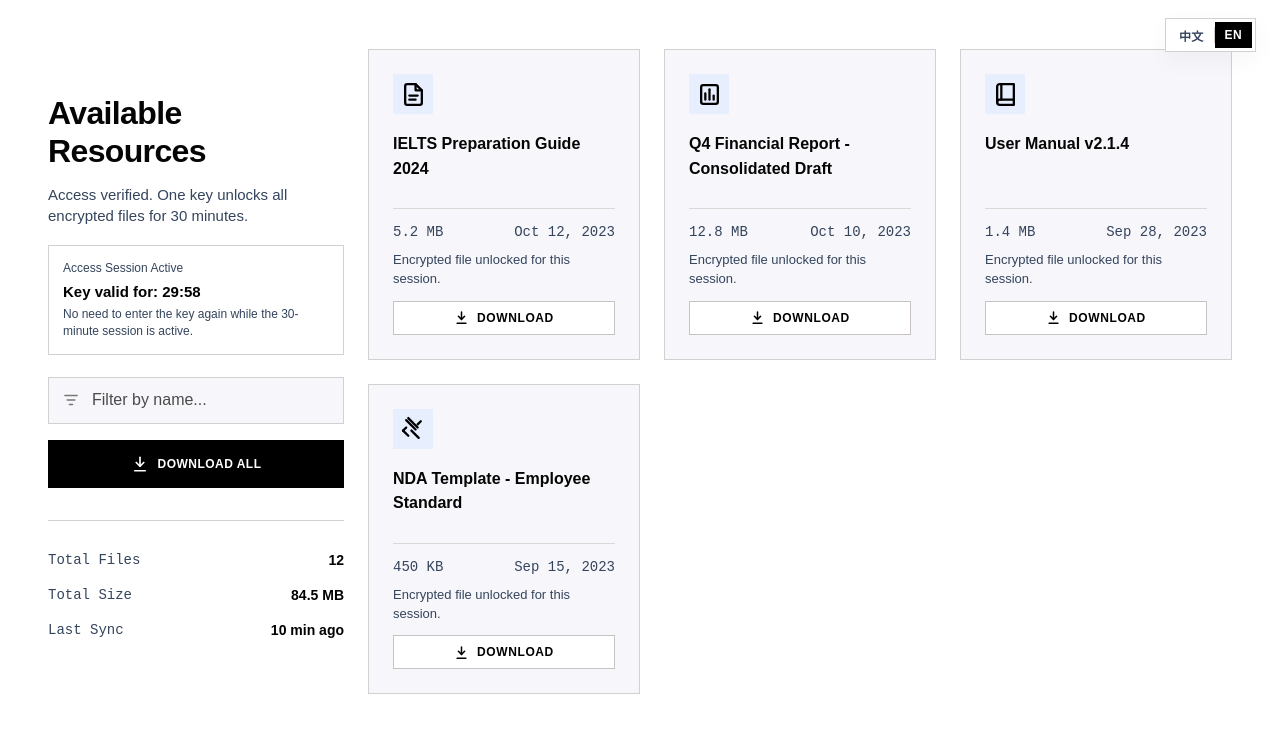
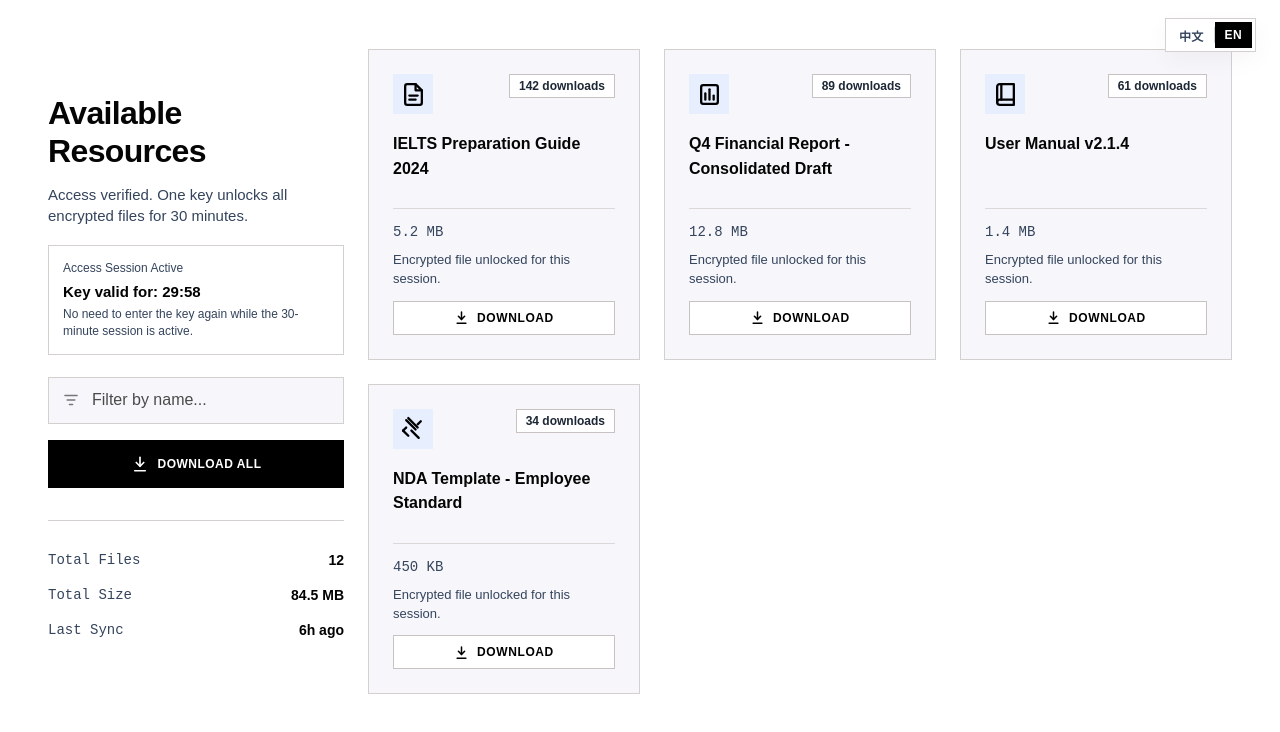
Before and after one commit to StephenChanHub/downloader-frontend, a React (Create React App) app: page / in a window 1280 px wide. Both pictures are taken after typing "Sample123" into the empty fields and a click on the button "Access Files". Shown: the top 732 px of the page. Built offline with nearby package versions, Linux system fonts and the light colour scheme.

Commit message:
下载页面的文件卡片右上角添加下载次数标识，取消时间字段。最近同步时间显示 24h 内的随机时间。

```diff
--- a/src/App.jsx
+++ b/src/App.jsx
@@ -80,7 +80,9 @@ const copy = {
     totalFiles: 'Total Files',
     totalSize: 'Total Size',
     lastSync: 'Last Sync',
-    lastSyncValue: '10 min ago',
+    syncMinutesAgo: 'min ago',
+    syncHoursAgo: 'h ago',
+    downloadsBadge: 'downloads',
     backToLogin: 'Lock & return to login',
     resourcesGridAria: 'Available resources',
     accessSessionActive: 'Access Session Active',
@@ -140,7 +142,9 @@ const copy = {
     totalFiles: '文件总数',
     totalSize: '文件总大小',
     lastSync: '最近同步',
-    lastSyncValue: '10 分钟前',
+    syncMinutesAgo: '分钟前',
+    syncHoursAgo: '小时前',
+    downloadsBadge: '次下载',
     backToLogin: '锁定并返回登录',
     resourcesGridAria: '可用资源',
     accessSessionActive: '访问会话已激活',
@@ -213,6 +217,19 @@ function formatRemainingTime(expiresAt) {
   const minutes = Math.floor(totalSeconds / 60).toString().padStart(2, '0');
   const seconds = (totalSeconds % 60).toString().padStart(2, '0');
   return `${minutes}:${seconds}`;
+}
+
+function createRandomSyncMinutes() {
+  return Math.floor(Math.random() * (24 * 60 - 1)) + 1;
+}
+
+function formatSyncTime(minutesAgo, t, lang) {
+  if (minutesAgo < 60) {
+    return lang === 'zh' ? `${minutesAgo} ${t.syncMinutesAgo}` : `${minutesAgo} ${t.syncMinutesAgo}`;
+  }
+
+  const hoursAgo = Math.floor(minutesAgo / 60);
+  return lang === 'zh' ? `${hoursAgo} ${t.syncHoursAgo}` : `${hoursAgo}${t.syncHoursAgo}`;
 }
 
 function Icon({ name, size = 18, strokeWidth = 2.2 }) {
@@ -451,13 +468,13 @@ function ResourceCard({ item, t }) {
     <article className="resource-card">
       <div className="resource-card__top">
         <div className="resource-icon"><Icon name={item.icon} size={25} strokeWidth={2.2} /></div>
+        <span className="download-count-badge">{item.downloads} {t.downloadsBadge}</span>
       </div>
 
       <h2>{item.title}</h2>
 
-      <div className="resource-meta">
+      <div className="resource-meta resource-meta--single">
         <span>{item.size}</span>
-        <span>{item.date}</span>
       </div>
 
       <p className="resource-download-note">{t.readyToDownload}</p>
@@ -469,7 +486,7 @@ function ResourceCard({ item, t }) {
   );
 }
 
-function ResourcesPage({ onLock, t, sessionExpiresAt }) {
+function ResourcesPage({ onLock, t, sessionExpiresAt, lastSyncMinutesAgo, lang }) {
   const [query, setQuery] = useState('');
   const filtered = useMemo(() => {
     const keyword = query.trim().toLowerCase();
@@ -520,7 +537,7 @@ function ResourcesPage({ onLock, t, sessionExpiresAt }) {
             </div>
             <div>
               <dt>{t.lastSync}</dt>
-              <dd>{t.lastSyncValue}</dd>
+              <dd>{formatSyncTime(lastSyncMinutesAgo, t, lang)}</dd>
             </div>
           </dl>
         </div>
@@ -657,6 +674,7 @@ function AdminPage({ onSignOut, t }) {
 export default function App() {
   const [lang, setLang] = useState(() => localStorage.getItem('secure-doc-language') || 'en');
   const [tick, setTick] = useState(Date.now());
+  const [lastSyncMinutesAgo] = useState(createRandomSyncMinutes);
   const [accessExpiresAt, setAccessExpiresAt] = useState(() => readTimedSession(USER_SESSION_STORAGE_KEY));
   const [adminExpiresAt, setAdminExpiresAt] = useState(() => readTimedSession(ADMIN_SESSION_STORAGE_KEY));
   const [page, setPage] = useState(() => {
@@ -723,7 +741,13 @@ export default function App() {
       <LanguageSwitch lang={lang} onLanguageChange={setLang} t={t} />
       {page === 'admin' && isAdminValid && <AdminPage onSignOut={handleAdminSignOut} t={t} />}
       {page === 'resources' && isAccessValid && (
-        <ResourcesPage onLock={handleLockUserSession} t={t} sessionExpiresAt={accessExpiresAt} />
+        <ResourcesPage
+          onLock={handleLockUserSession}
+          t={t}
+          sessionExpiresAt={accessExpiresAt}
+          lastSyncMinutesAgo={lastSyncMinutesAgo}
+          lang={lang}
+        />
       )}
       {page === 'login' && <LoginPage onUserLogin={handleUserLogin} onAdminLogin={handleAdminLogin} t={t} />}
     </>
--- a/src/styles.css
+++ b/src/styles.css
@@ -351,6 +351,20 @@ select:focus,
   gap: 16px;
 }
 
+.download-count-badge {
+  display: inline-flex;
+  align-items: center;
+  min-height: 24px;
+  padding: 4px 9px;
+  border: 1px solid var(--line-dark);
+  background: #fff;
+  color: #1d2736;
+  font-size: 12px;
+  font-weight: 800;
+  line-height: 1;
+  white-space: nowrap;
+}
+
 .resource-icon {
   width: 40px;
   height: 40px;
@@ -378,6 +392,10 @@ select:focus,
   font-family: "Courier New", monospace;
   color: var(--muted);
   font-size: 14px;
+}
+
+.resource-meta--single {
+  justify-content: flex-start;
 }
 
 .resource-key-form {
```
